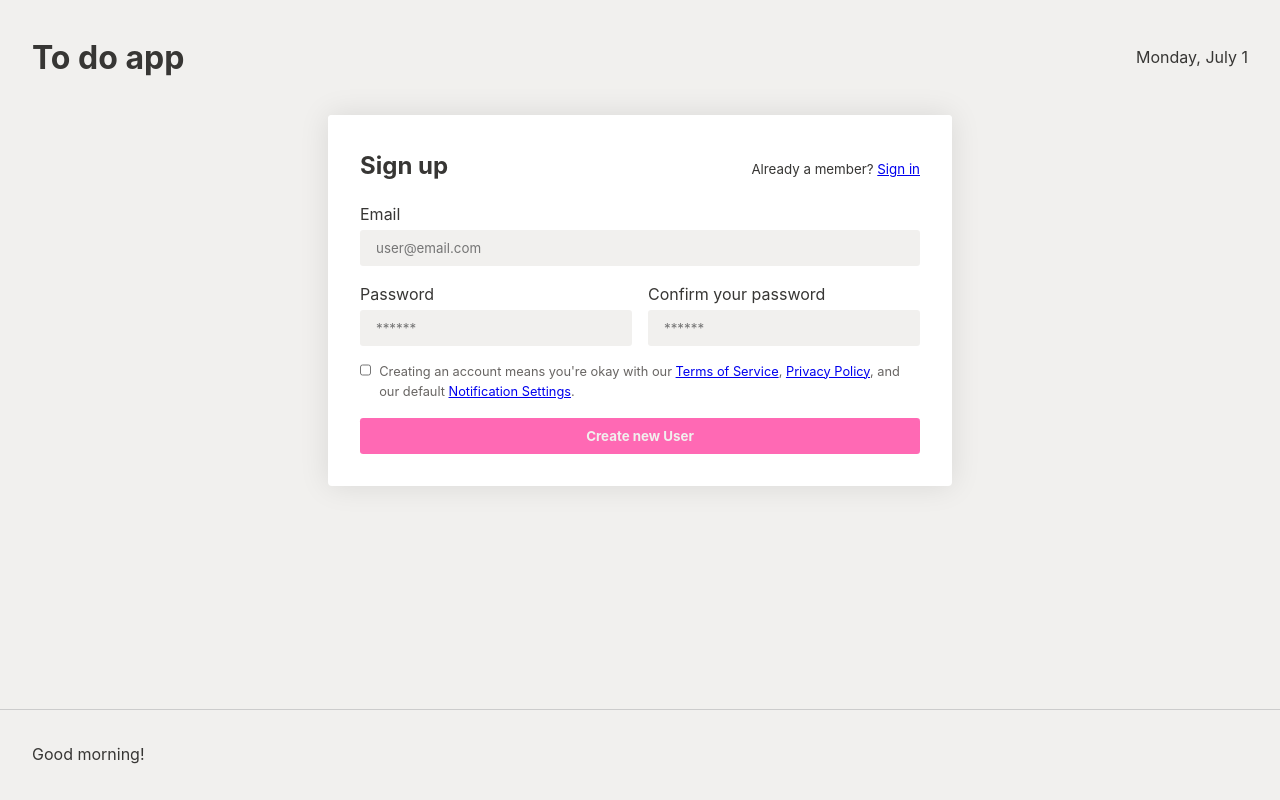
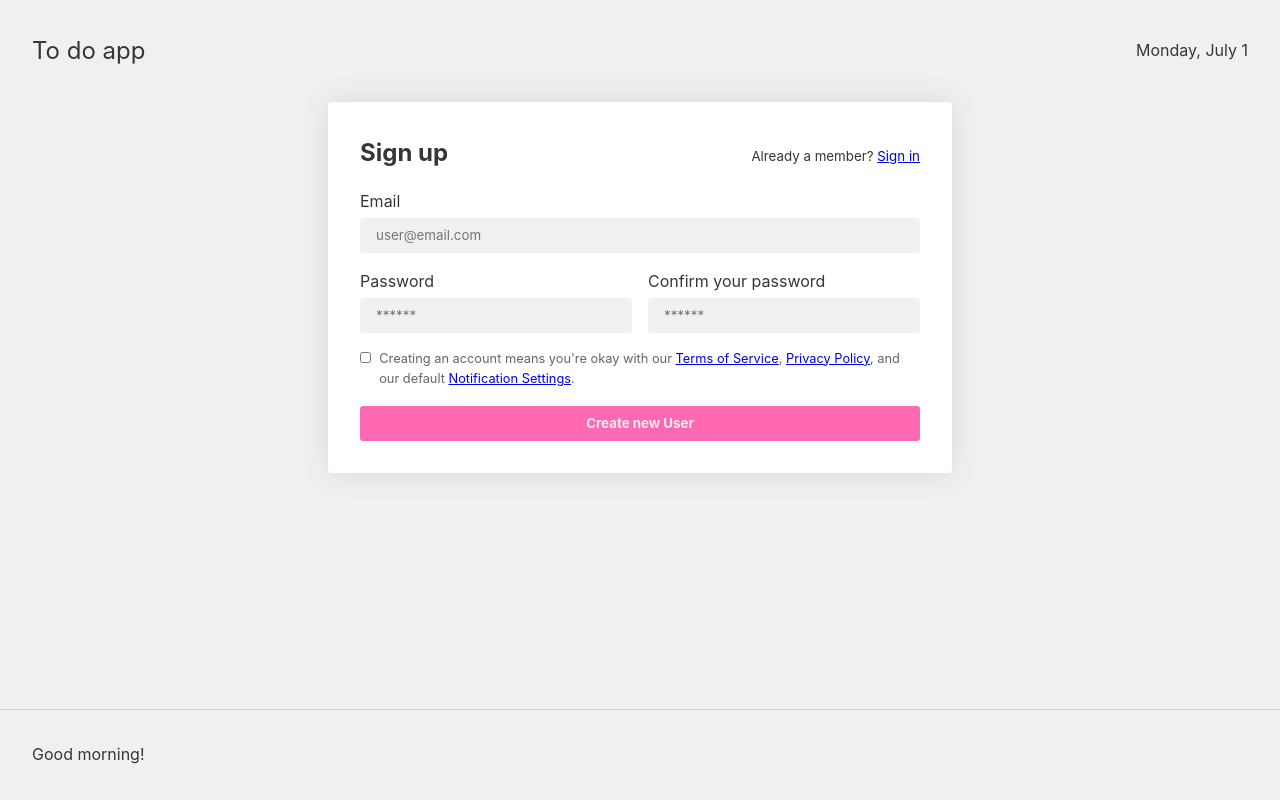
Before and after one commit to carlostxrres/ironhack-frontend-final-project, a Vue app: page /sign-up in a window 1280 px wide. Built offline with nearby package versions, Linux system fonts and the light colour scheme.

Commit message:
minor changes in Header and Footer

```diff
--- a/src/components/PageFooter.vue
+++ b/src/components/PageFooter.vue
@@ -52,5 +52,3 @@ const greeting = getGreeting();
     <button @click="logOut" class="button-tertiary" v-if="isLoggedIn()">Log out</button>
   </footer>
 </template>
-
-<style></style>
--- a/src/components/PageHeader.vue
+++ b/src/components/PageHeader.vue
@@ -12,7 +12,7 @@ const date = new Date().toLocaleDateString('en-US', {
 
 <template>
   <header class="page-header">
-    <h1>To do app</h1>
+    <h2>To do app</h2>
     <p>{{ date }}</p>
   </header>
 </template>
```
